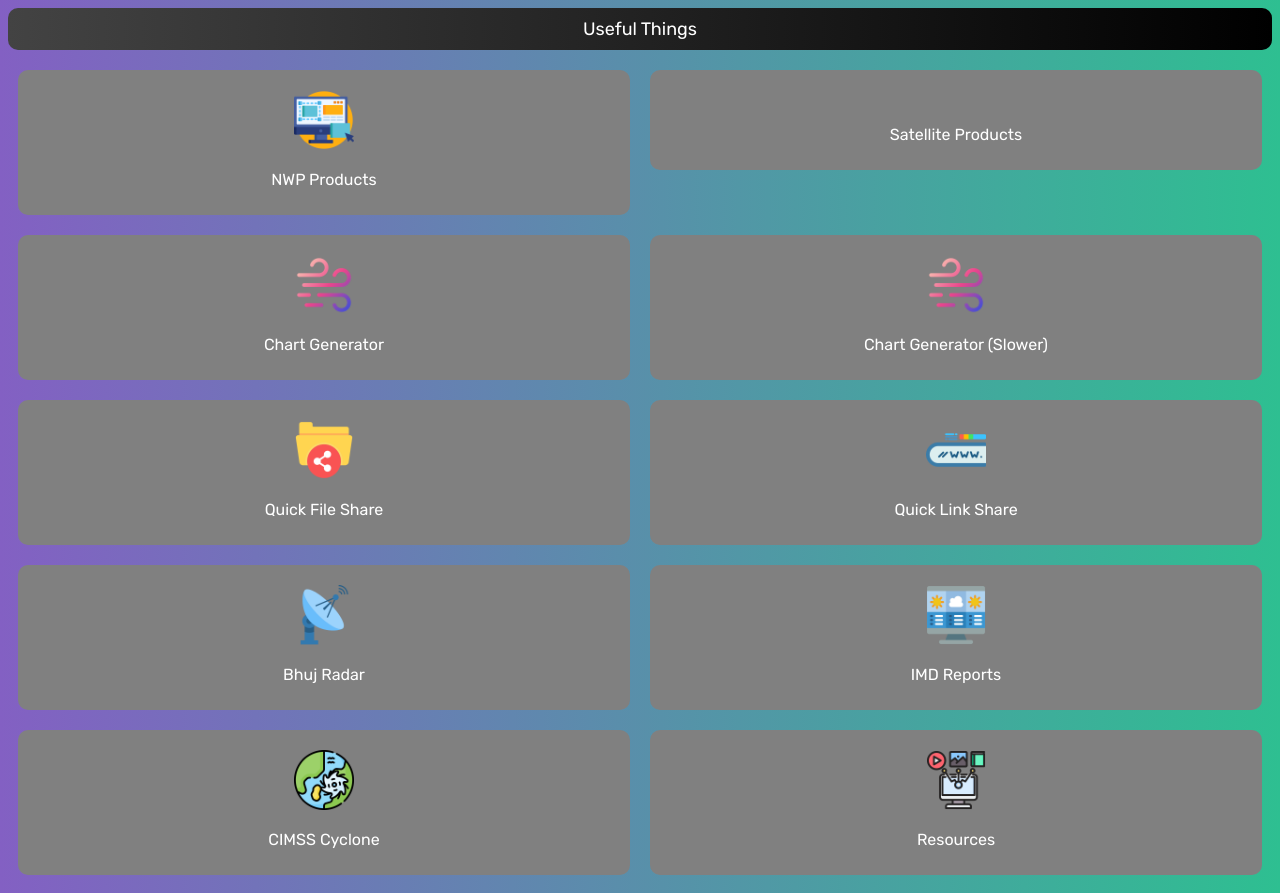
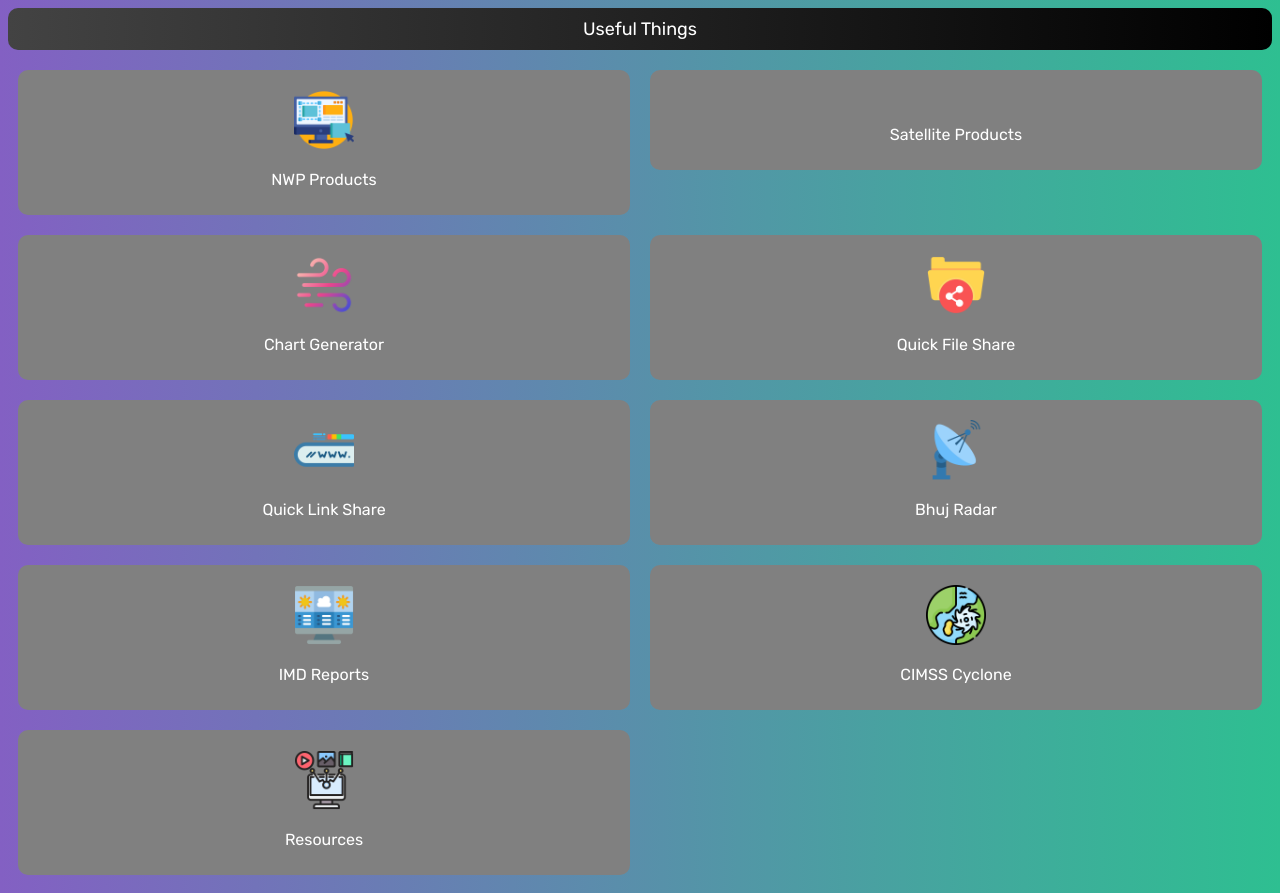
Before and after one commit to manaruchi/manaruchi.github.io, a plain HTML site: page index.html in a window 1280 px wide. Drawn offline with Linux system fonts and the light colour scheme.

Commit message:
Update index.html

```diff
--- a/index.html
+++ b/index.html
@@ -33,20 +33,11 @@
         </div>
       </a>
 
-      <a href = "http://3.111.223.88:8501/" style="text-decoration:none">
+      <a href = "https://huggingface.co/spaces/manaruchi/imdchartgen" style="text-decoration:none">
         <div class="small-button">
           <center>
           <img class="icons" src="graphics/wind.png" alt="">
           <p class="icon-text">Chart Generator</p>
-        </center>
-        </div>
-      </a>
-
-      <a href = "https://huggingface.co/spaces/manaruchi/imdchartgen" style="text-decoration:none">
-        <div class="small-button">
-          <center>
-          <img class="icons" src="graphics/wind.png" alt="">
-          <p class="icon-text">Chart Generator (Slower)</p>
         </center>
         </div>
       </a>
```
